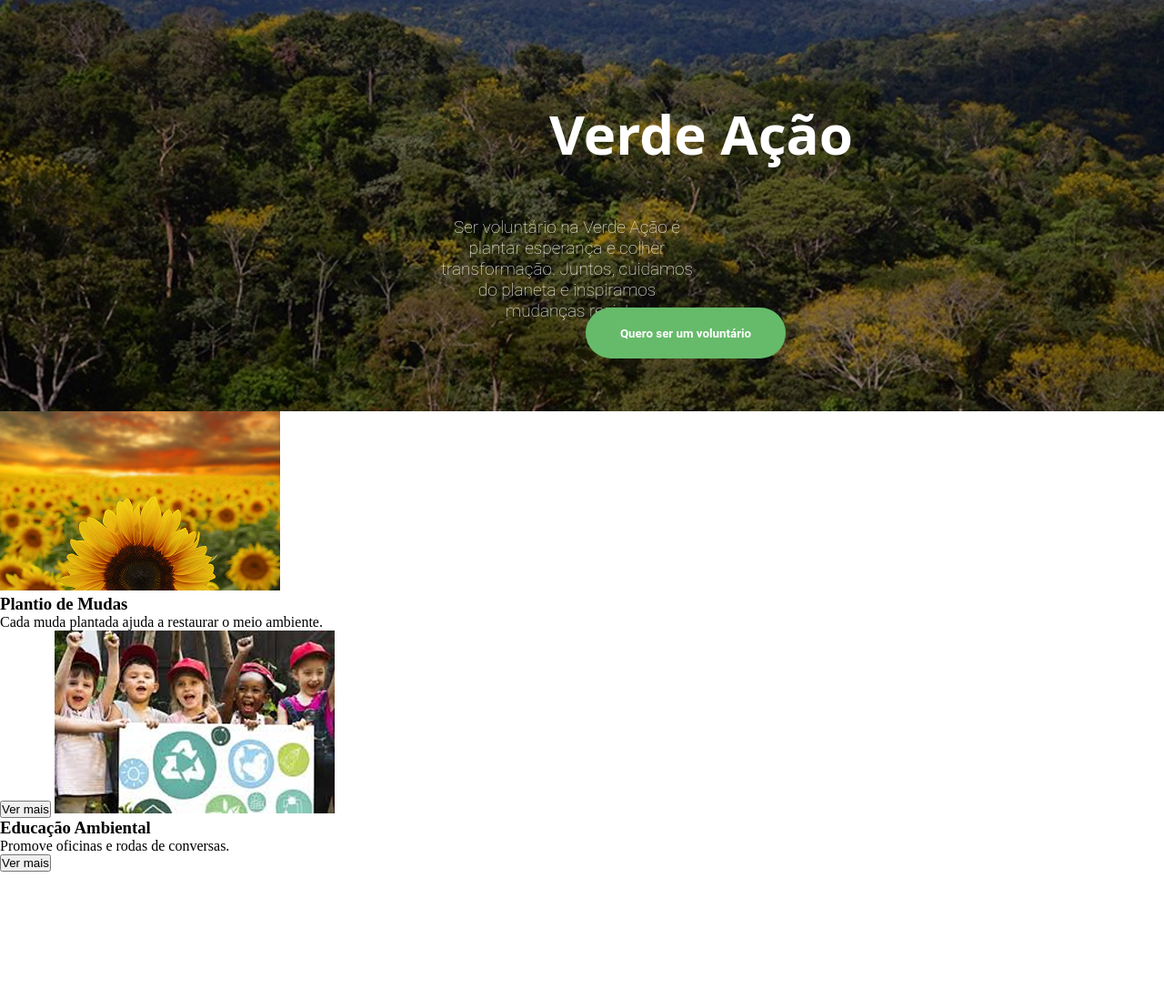
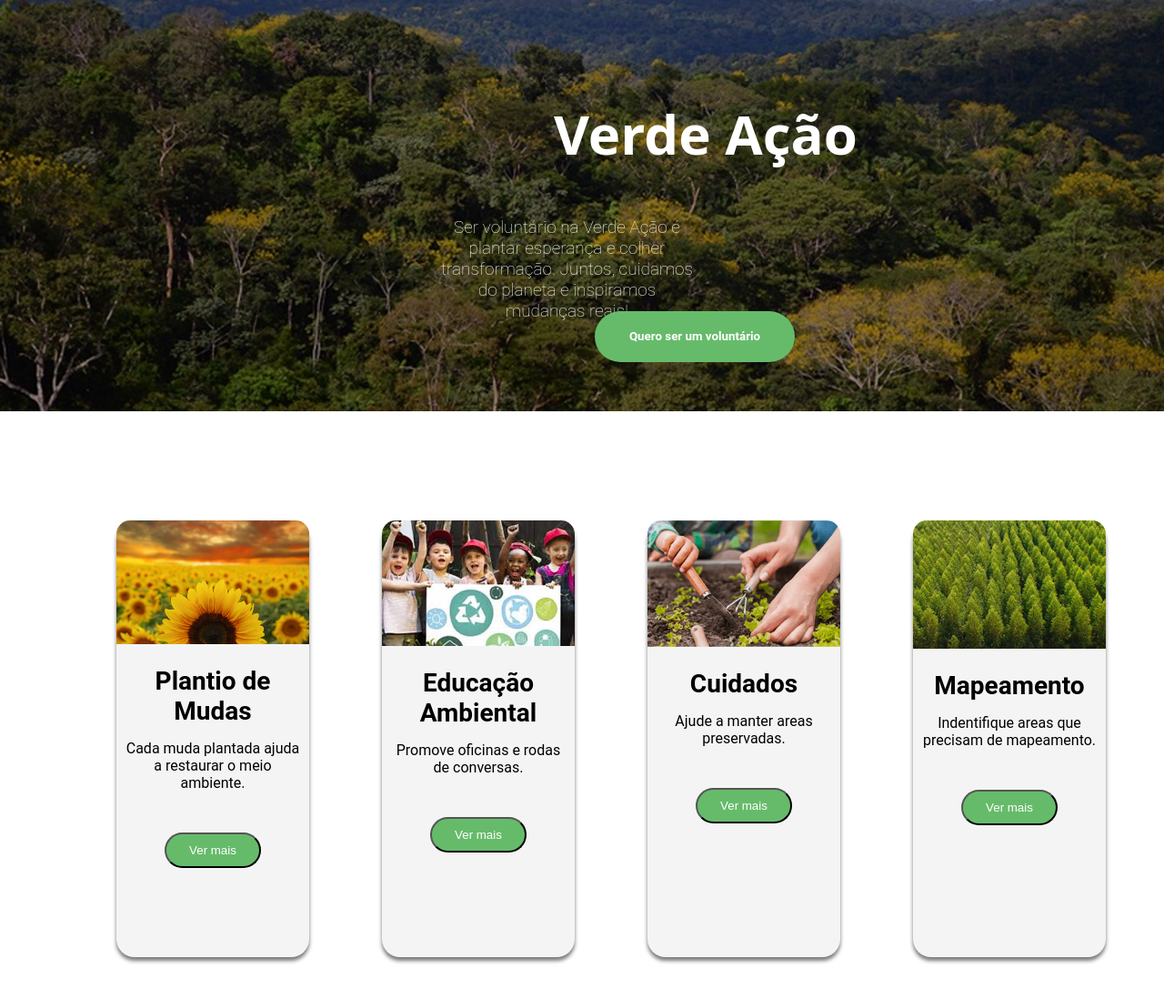
Before and after one commit to jeffersondavidsds/Verde-Acao, a plain HTML site: page index.html in a window 1280 px wide. Shown: the part 104-1202 px from the top of the page at 91% size. Before the commit the page ends 1062 px from the top, so only its background shows below. Drawn offline with Linux system fonts and the light colour scheme; a web font is replaced by a local one.

Commit message:
Atualização de Cards

```diff
--- a/index.html
+++ b/index.html
@@ -4,6 +4,8 @@
     <meta charset="UTF-8">
     <meta name="viewport" content="width=device-width, initial-scale=1.0">
     <link rel="stylesheet" href="style.css">
+    <link rel="icon" href="Assets/logoveracao.png" type="image/png">
+    <link rel="apple-touch-icon" href="Assets/logoveracao.png">
     <title>Verde Ação</title>
     <link rel="fontsansita" href="https://fonts.googleapis.com">
     <link rel="fontsansita" href="https://fonts.gstatic.com" crossorigin>
@@ -11,7 +13,6 @@
 </head>
 <body>
     <header>
-
         <h2 class="verdecabeça">Verde Ação</h2>
 
         <nav>
@@ -28,19 +29,36 @@
 
     </section>
 
-    <section>
-        <card class="card1">
-            <img class="imgcard1" src="Assets/girassol.png" alt="Imagem de pessoas plantando árvores">
+    <section class="cards">
+
+        <article class="card">
+            <img class="imgcard1" src="Assets/girassol.png" alt="Imagem de um campo de girassóis.">
             <h3 class="h3card1">Plantio de Mudas</h3>
             <p class="pcard1">Cada muda plantada ajuda a restaurar o meio ambiente.</p>
-            <button class="Ver mais">Ver mais</button>
-        </card>
-        <card class="card2">
-            <img class="imgcard2" src="Assets/criancas.png" alt="Imagem de pessoas plantando árvores">
+            <button class="vermais1">Ver mais</button>
+        </article>
+
+        <article class="card">
+            <img class="imgcard1" src="Assets/criancas.png" alt="Imagem de crianças aprendendo a reciclar.">
             <h3 class="h3card1">Educação Ambiental</h3>
             <p class="pcard1">Promove oficinas e rodas de conversas.</p>
-            <button class="Ver mais">Ver mais</button>
-        </card>
+            <button class="vermais1">Ver mais</button>
+        </article>
+
+        <article class="card">
+            <img class="imgcard1" src="Assets/plantacao.png" alt="Imagem de crianças aprendendo a reciclar.">
+            <h3 class="h3card1">Cuidados</h3>
+            <p class="pcard1">Ajude a manter areas preservadas.</p>
+            <button class="vermais1">Ver mais</button>
+        </article>
+
+        <article class="card">
+            <img class="imgcard1" src="Assets/florestas.png" alt="Imagem de crianças aprendendo a reciclar.">
+            <h3 class="h3card1">Mapeamento</h3>
+            <p class="pcard1">Indentifique areas que precisam de mapeamento.</p>
+            <button class="vermais1">Ver mais</button>
+        </article>
+
     </section>
 
 
--- a/style.scss
+++ b/style.scss
@@ -11,6 +11,7 @@
 
 
 header{
+
     background-color: #66BB6A;
     width: 100%;
     height: 7vh;
@@ -21,6 +22,7 @@ header{
     //padding-top: 50px;
     //margin-top: 20px; //Move o header 20px para baixo externamente
     //margin-left: 20px; //Move o header 20px para a direita externamente
+
 .headeratividades{
     font-family: Arial, Helvetica, sans-serif;
     font-weight: 100;
@@ -99,9 +101,9 @@ a{
     font-weight: bold;
     cursor: pointer;
     font-family: "Roboto", sans-serif;
-    margin-top: 90px;
+    margin-top: 60px;
     margin-right: 517px;
-    margin-left: 260px;
+    margin-left: 270px;
 
 
 
@@ -121,14 +123,14 @@ margin-bottom: 50px;
 margin-top: 90px;
 font-family: "Sansita Swashed", system-ui;
 margin-right: 517px;
-margin-left: 220px;
+margin-left: 225px;
 
 
 }
 .pqueroser{
 color: #ffffff;
 width: 797;
-height: 10px;
+height: 10%;
 top: 408.56px;
 left: 322px;
 right: 322px;
@@ -136,7 +138,6 @@ opacity: 1;
 font-family: Roboto;
 font-weight: 50;
 font-size: 19px;
-letter-spacing:10%;
 text-align: center;
 margin-right: 517px;
 margin-left: 100px;
@@ -145,25 +146,56 @@ margin-left: 100px;
 
 }
 
+.cards{
+    background-color: #ffffff;
+    margin-left: 10%;
+    margin-right: 5%;
+    margin-bottom: 5%;
+    display: flex;
+    justify-content: center;
+    gap: 10vh;
+}
+.card{
+box-shadow: 0px 4px 4px #00000086;
+background-color: #f4f4f4;
+width: 20vw;
+height: 60vh;
+top: 811px;
+left: 42.88px;
+border-radius: 20px;
+text-align: center;
+margin-top: 15vh;
+display: inline-block;
 
-.imagemcards{
+img{
+    width: 100%;
+    height: auto;
+    border-top-left-radius: 15px;
+    border-top-right-radius: 15px;
+}
 
-width: 1440px;
-height: 660px;
-left: 0px;
-top: 694px;
-
-background: #94ff1a;
+h3{
+    font-family: "Roboto", sans-serif;
+    font-size: 1.75rem;
+    margin-top: 20px;
 
 }
-.imagem1{
-    /* girassol */
 
-border-radius: 20px;
-width: 311px;
-height: 197px;
-left: -3px;
-top: 0px;
-margin-bottom: 10px;
+p{
+    font-family: "Roboto", sans-serif;
+    font-size: 16px;
+    margin: 15px 10px;
+}
+button{
+   border-color: darken($color: #000000, $amount: 0);
+   background-color: #66BB6A;
+   color:#ffffff;
+   margin-top: 30px;
+   padding-top: 10px;
+   padding-left: 25px;
+   padding-right: 25px;
+   padding-bottom: 10px;
+   border-radius: 30px;
+}
 
 }
```
Also changed, not shown: Assets/logoveracao.png (added), Logo.png (added), style.css, 1 other file.
